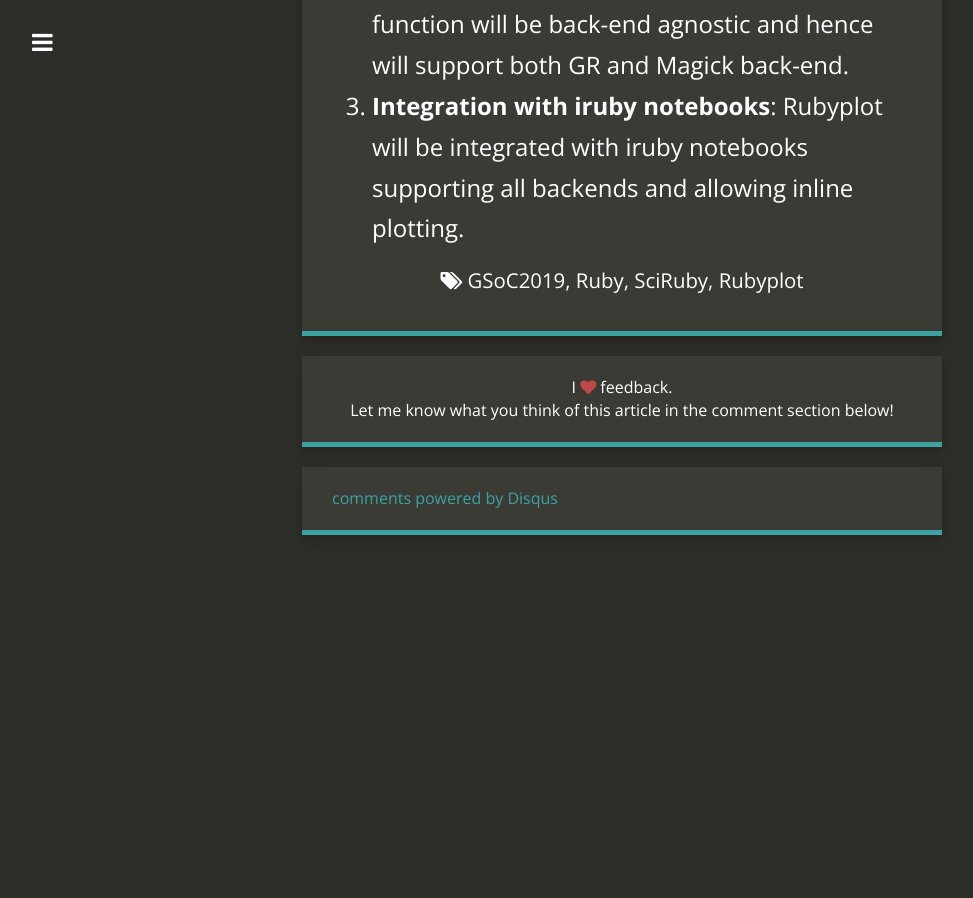
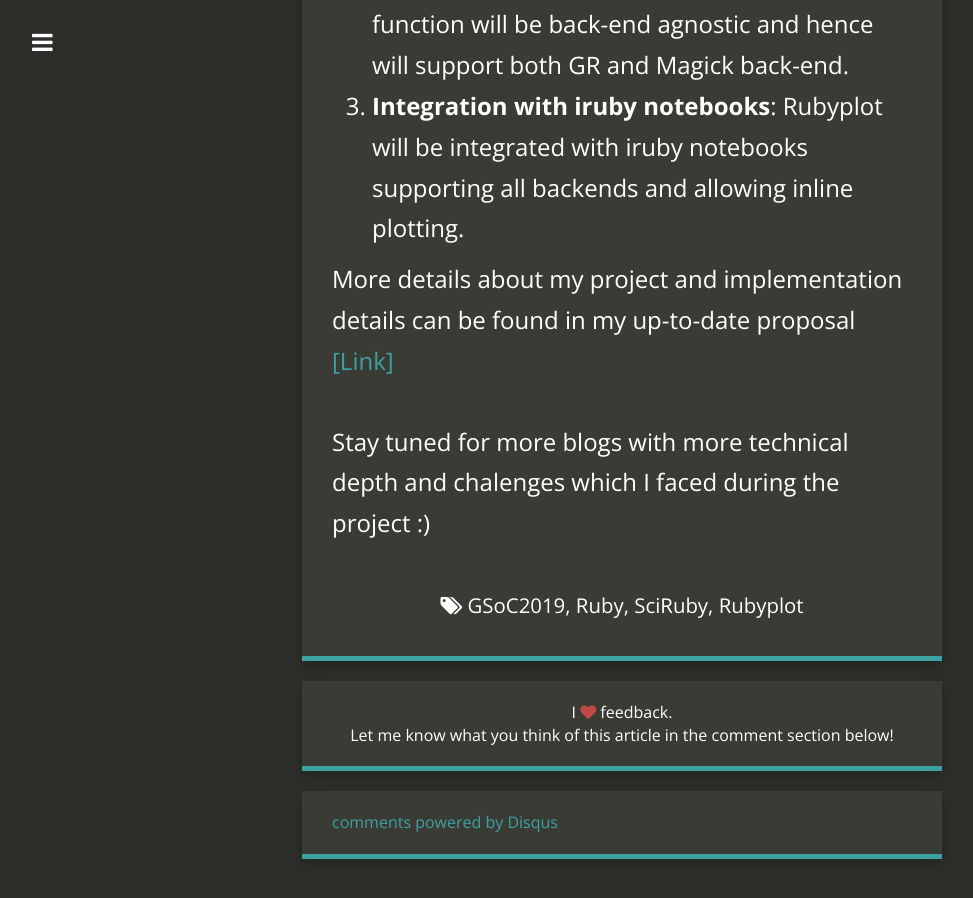
Before and after one commit to alishdipani/Old_Website, a Jekyll site: the page built from _posts/2019-05-20-GSoC-2019-project-introduction.md, in a window 1280 px wide and 900 px high, scrolled down 2614 px. Shown: the whole window, without its empty margins (18-991 px from the left). Built offline with Jekyll 4.4.1, drawn with Linux system fonts in a browser that asks for light colours; nearby versions of some CDN libraries; comment, search, counter and statistics services are not loaded; before the commit the page ends 3190 px from its top, so only the background shows below that.

Commit message:
Update 2019-05-20-GSoC-2019-project-introduction.md

```diff
--- a/_posts/2019-05-20-GSoC-2019-project-introduction.md
+++ b/_posts/2019-05-20-GSoC-2019-project-introduction.md
@@ -29,3 +29,7 @@ My project is to add Magick backend and additional functionalities to Rubyplot.
 1. **ImageMagick support**:  Support for Imagemagick back-end will be added in addition to the currently supported back-end GR, the front-end of the library will be back-end agnostic and the current overall integrity of the library will be preserved.
 2. **Plotting and show function**: A new **plot** function will be added which plots markers (for example circles) to form a scatter plot or a line plot with just the points as inputs. A new function **show** will be added which will allow viewing of a plot without saving it. This plot function will be back-end agnostic and hence will support both GR and Magick back-end.
 3. **Integration with iruby notebooks**: Rubyplot will be integrated with iruby notebooks supporting all backends and allowing inline plotting.
+
+More details about my project and implementation details can be found in my up-to-date proposal [[Link]](https://github.com/alishdipani/rubyplot/wiki/GSoC-2019-Proposal)
+
+Stay tuned for more blogs with more technical depth and chalenges which I faced during the project :)
```
